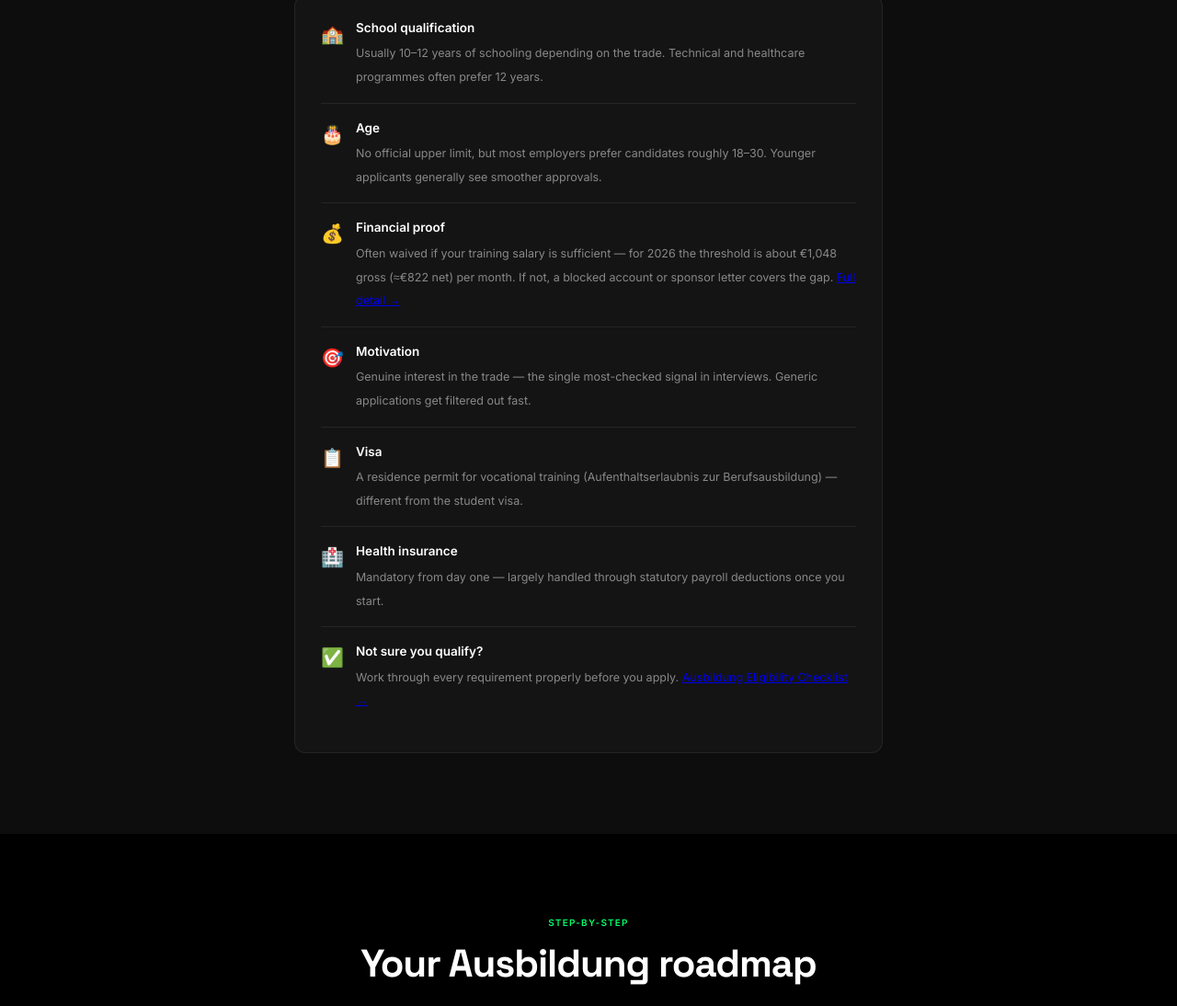
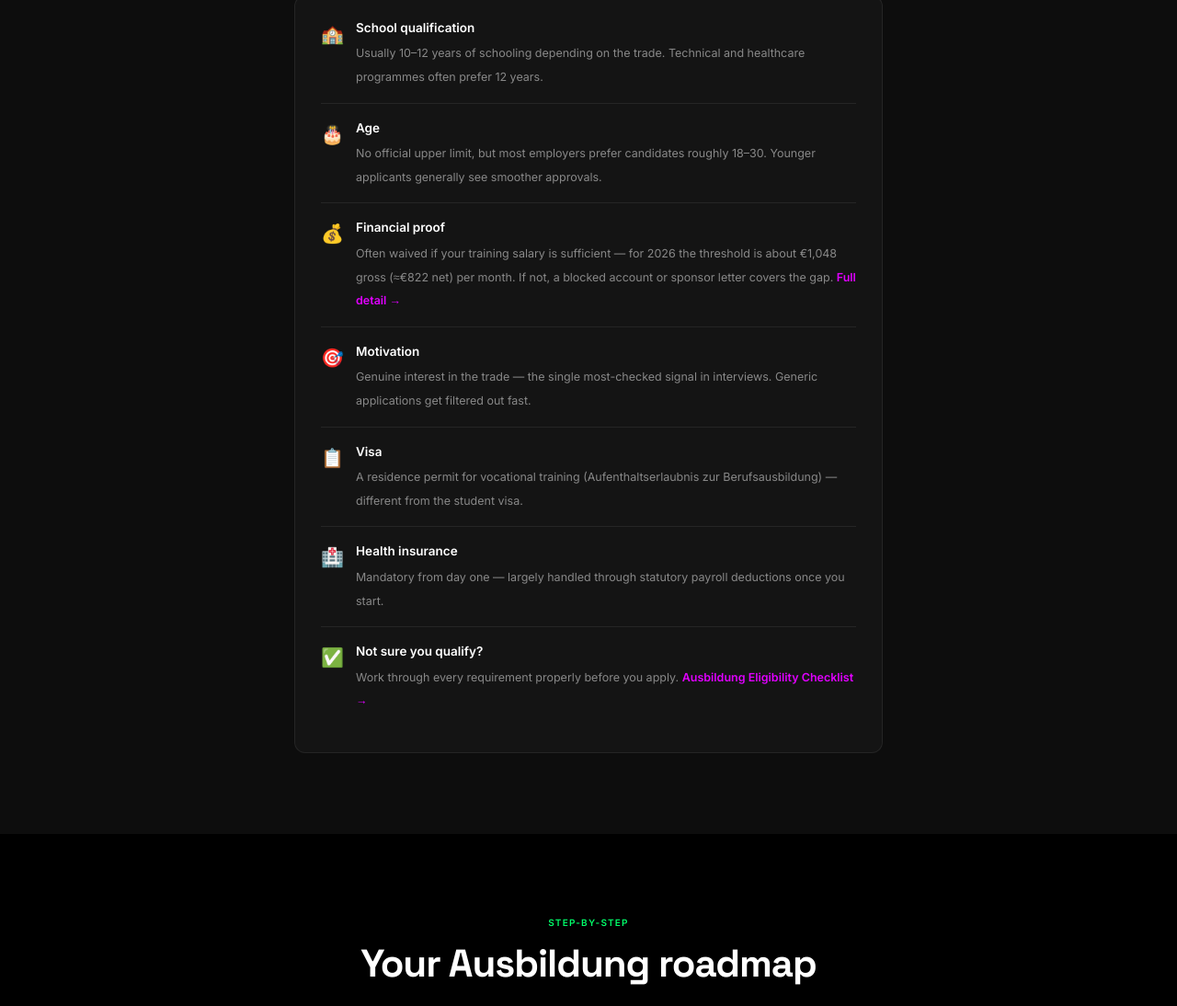
Before and after one commit to itsgermanlife123/germanlifebox, a plain HTML site: page ausbildung.html in a window 1280 px wide. Shown: the part 3628-4722 px from the top of the page at 92% size. Drawn offline with Linux system fonts and the light colour scheme.

Commit message:
Add files via upload

```diff
--- a/ausbildung.html
+++ b/ausbildung.html
@@ -195,6 +195,9 @@
     .info-row-icon { font-size: 20px; flex-shrink: 0; width: 24px; text-align: center; margin-top: 1px; }
     .info-row-body strong { display: block; font-size: 13.5px; color: var(--white); margin-bottom: 3px; }
     .info-row-body span { font-size: 12.5px; color: var(--muted); line-height: 1.55; }
+    .info-row-body a { color: var(--magenta); font-weight: 600; text-decoration: none; }
+    .info-row-body a:hover { opacity: 0.75; }
+    .info-row-body a:visited { color: var(--magenta); }
     .doc-chip-grid { display: grid; grid-template-columns: 1fr 1fr; gap: 10px; }
     .doc-chip { display: flex; align-items: center; gap: 10px; background: var(--surface-1); border: 1px solid var(--border); border-radius: 8px; padding: 12px 14px; font-size: 13px; font-weight: 600; color: var(--white); }
     .doc-chip span { font-size: 16px; }
```
